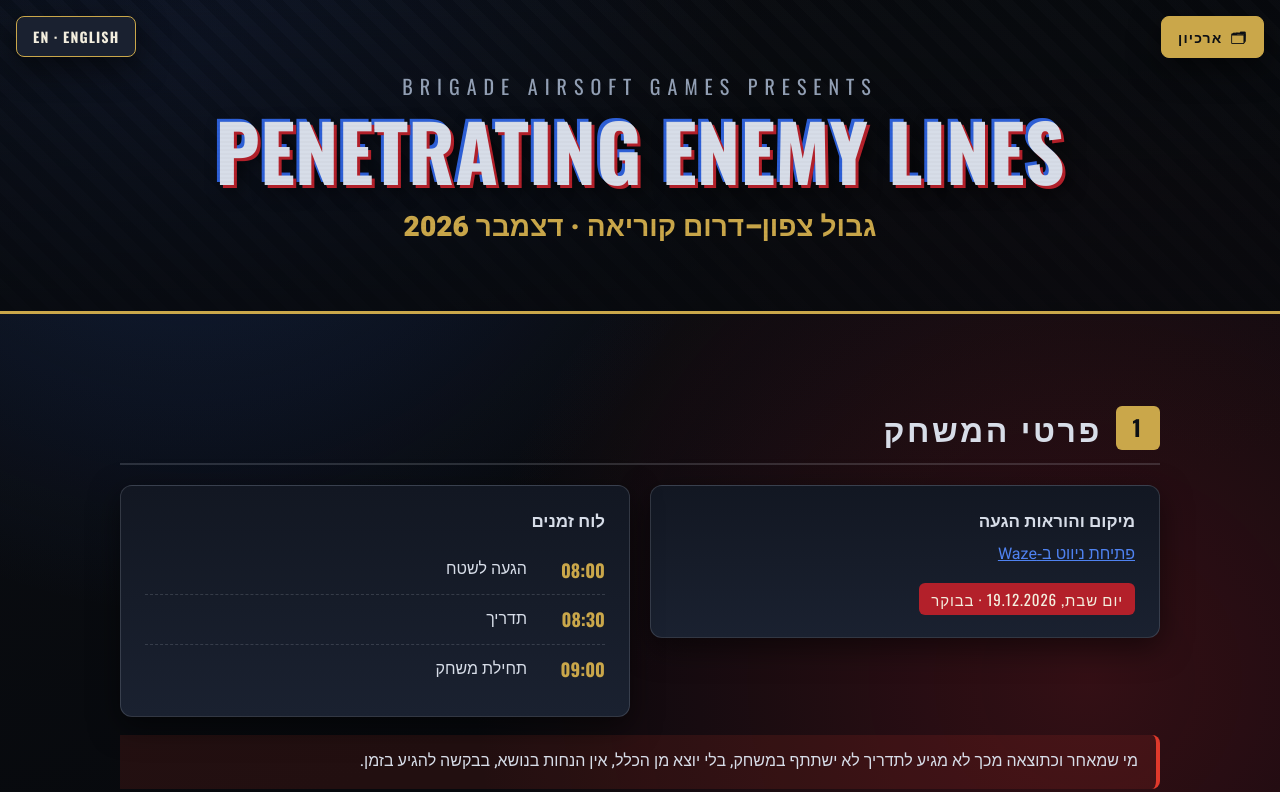
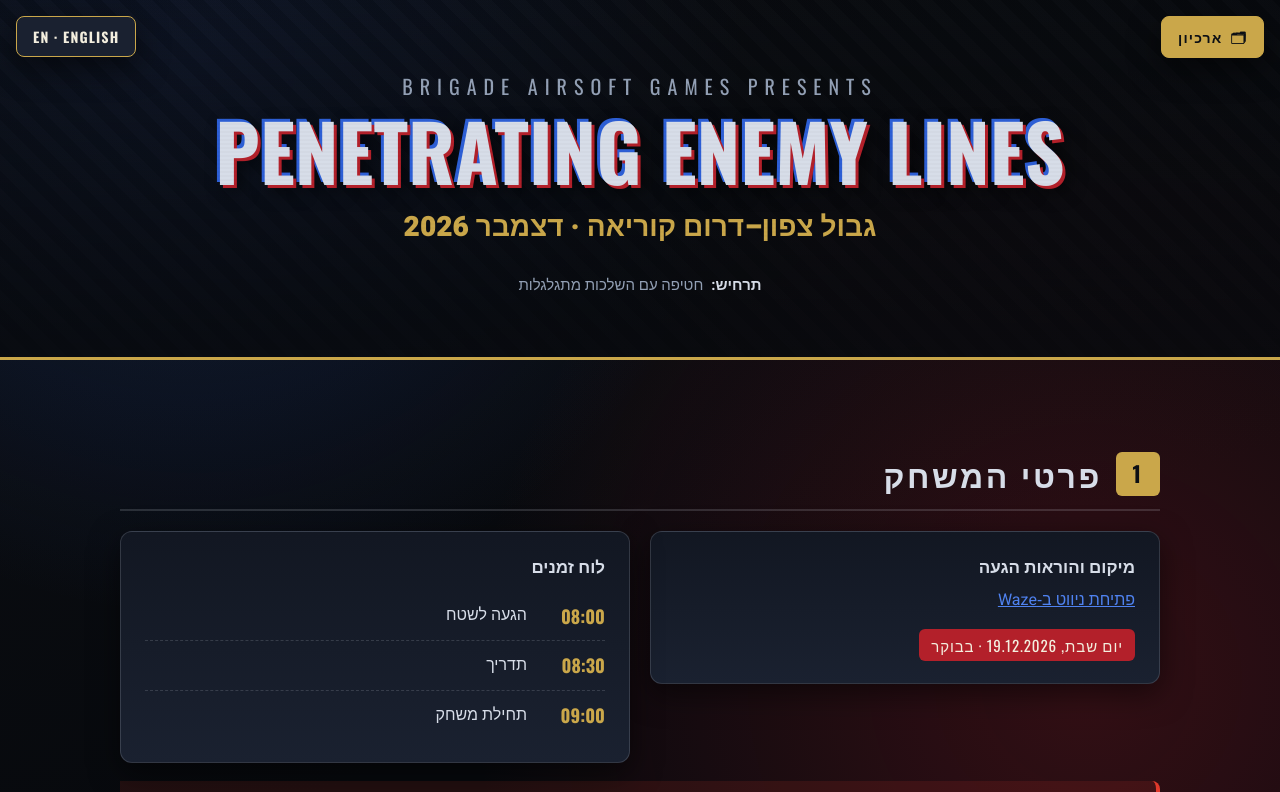
Before and after one commit to BarakHoo/airsoft-scenario-korea, a plain HTML site: page index.html in a window 1280 px wide. Shown: the top 792 px of the page. Drawn offline with nearby package versions, Linux system fonts and the light colour scheme.

Commit message:
Scenario line: abduction with rolling consequences

```diff
--- a/index.html
+++ b/index.html
@@ -453,6 +453,9 @@
       <span class="lang-he">גבול צפון–דרום קוריאה · דצמבר 2026</span>
       <span class="lang-en">North–South Korea Border · December 2026</span>
     </div>
+	<div class="meta-strip">
+	  <span><b><span class="lang-he">תרחיש:</span><span class="lang-en">Scenario:</span></b> <span class="lang-he">חטיפה עם השלכות מתגלגלות</span><span class="lang-en">An abduction with rolling consequences</span></span>
+	</div>
   </header>
 
   <main class="wrap">
```
